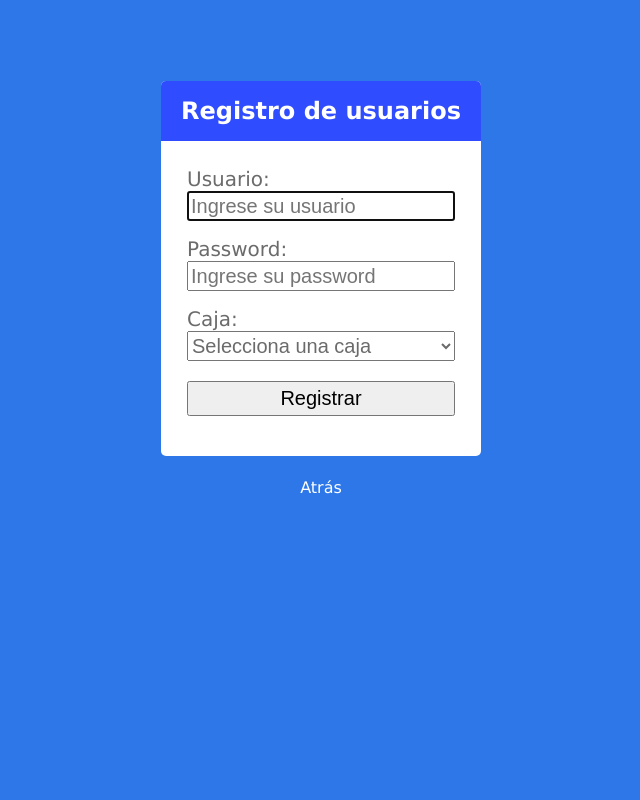
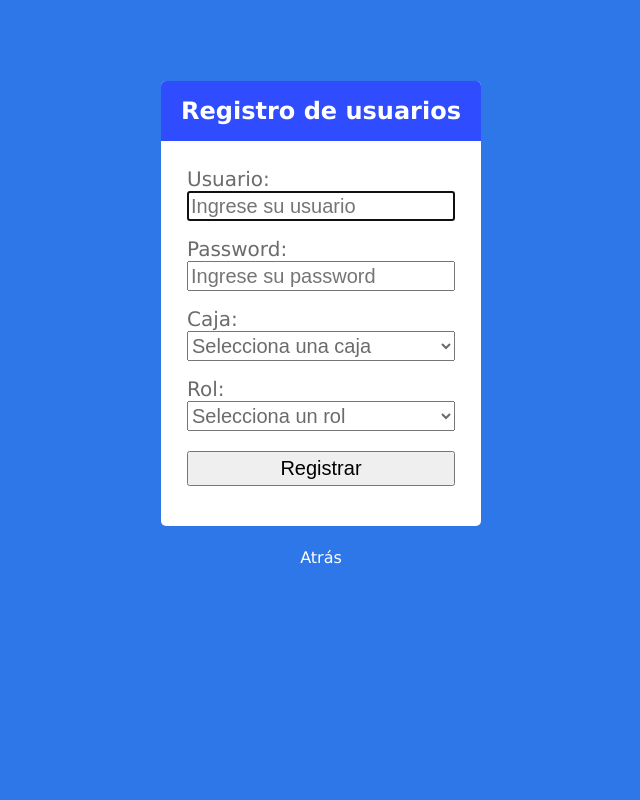
Before and after one commit to FViedma/turnero, a PHP site: page /registrar_usuarios.php in a window 1280 px wide. Shown: the whole page, without its empty margins (319-959 px from the left). Run offline with PHP 8.4, Linux system fonts and the light colour scheme; a user stored in the database is signed in; data comes from the database, SQL or seed files in the repository.

Commit message:
corregido el error al crear usuarios

```diff
--- a/registrar_usuarios.php
+++ b/registrar_usuarios.php
@@ -35,6 +35,7 @@
 
 						$usuario = limpiar($con,$_POST['usuario']);
 						$caja = limpiar($con,$_POST['caja']);
+						$rol = limpiar($con,$_POST['rol']);
 
 						$sql = "select * from usuarios where usuario='$usuario'";
 						$error = "Error al logear al usuario";
@@ -57,7 +58,7 @@
 
 								$fecha = date('Y-m-d H:i:s');
 
-								$sql = "insert into usuarios (usuario,password,idCaja,fecha_alta) values ('$usuario','$password','$caja','$fecha')";
+								$sql = "insert into usuarios (usuario,password,idCaja,id_rol,fecha_alta) values ('$usuario','$password','$caja','$rol','$fecha')";
 								$error = "Error al registrar usuario";
 
 								$buscar = consulta($con,$sql,$error);
@@ -128,6 +129,14 @@
 								$buscar=consulta($con,$sql,$error);
 
 							?>
+                            <?php
+
+                            	$sql="select * from roles";
+								$error="Error al cargar las cajas";
+
+								$roles=consulta($con,$sql,$error);
+
+							?>
 
                             <select name="caja" id="caja">
 
@@ -137,6 +146,21 @@
 
                                 	while($caja=mysqli_fetch_assoc($buscar)){
 										echo "<option value='$caja[id]'>$caja[nombre]</option>";
+									}
+								?>
+
+                            </select>
+
+                            <label>Rol:</label>
+
+                            <select name="rol" id="rol">
+
+                            	<option value="ninguno">Selecciona un rol</option>
+
+                                <?php
+
+                                	while($rol=mysqli_fetch_assoc($roles)){
+										echo "<option value='$rol[id]'>$rol[nombre]</option>";
 									}
 								?>
 
```
